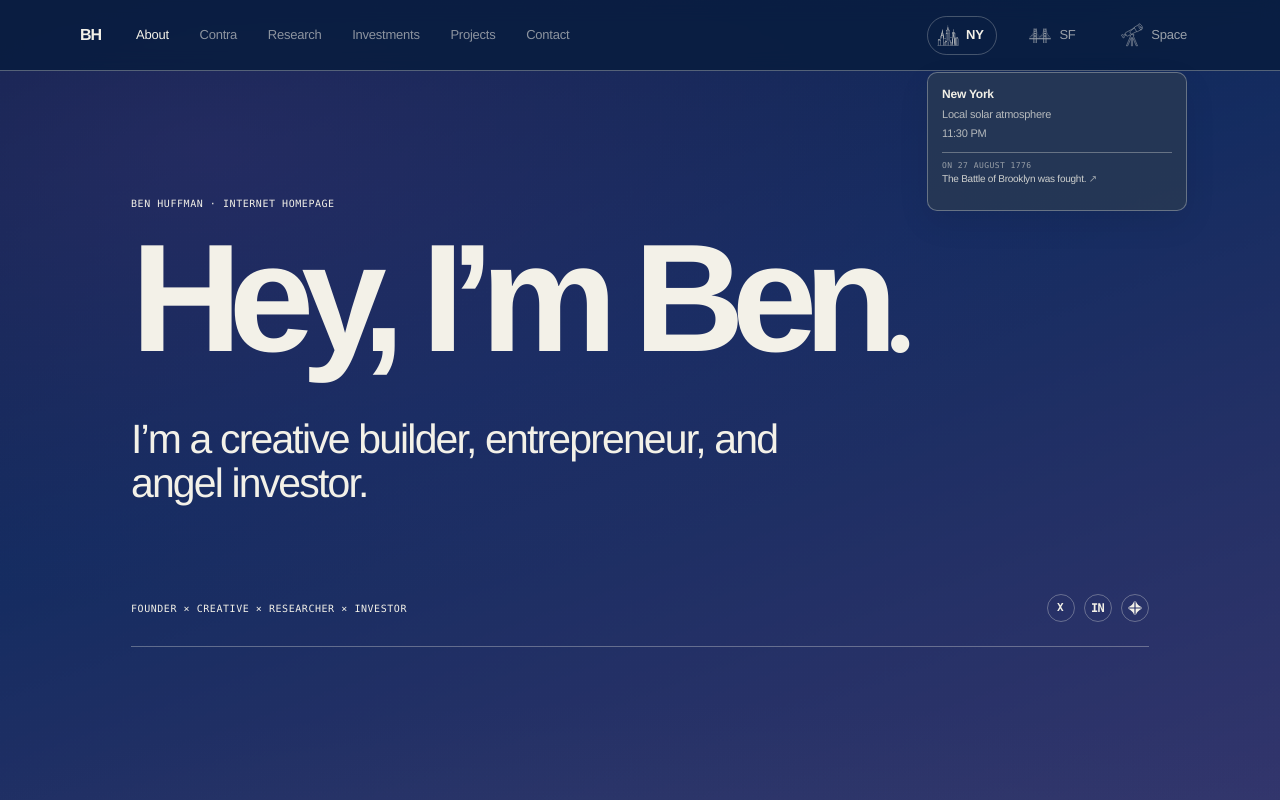
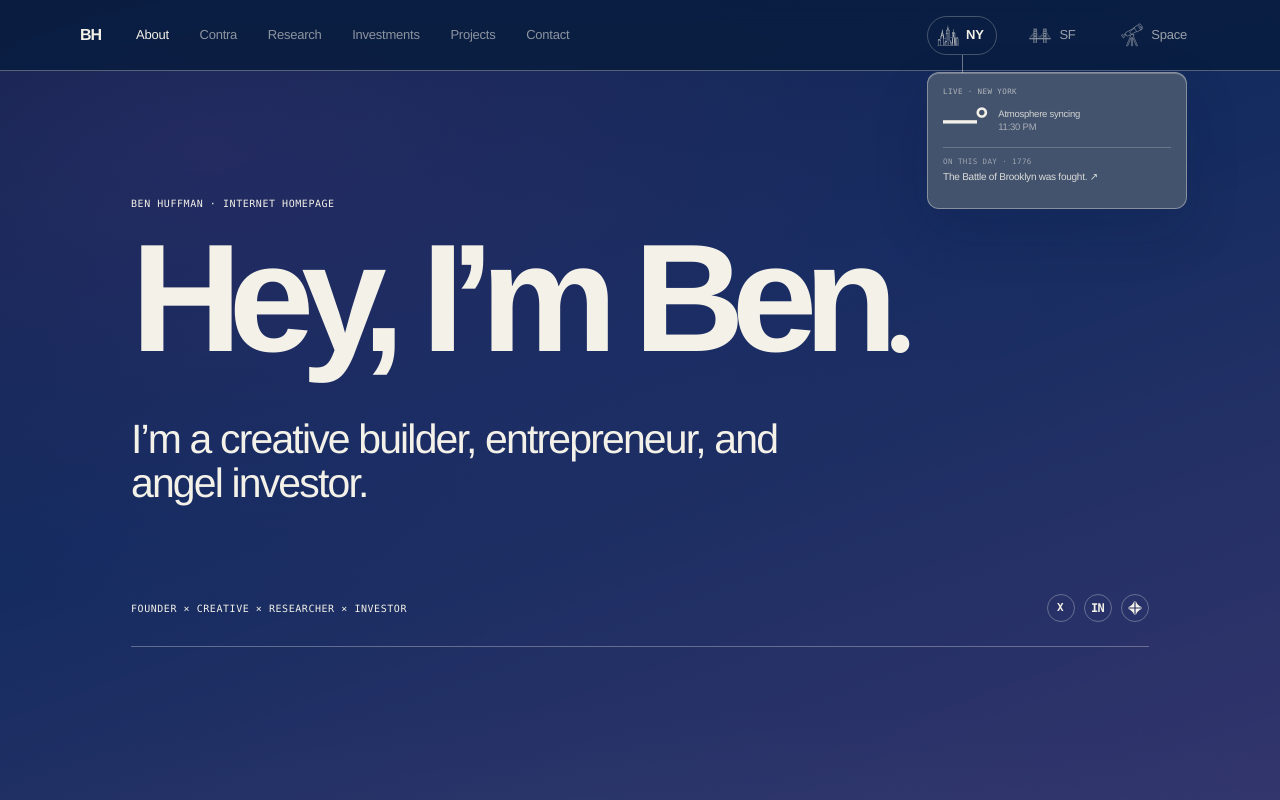
Before and after one commit to ben9885/get-ben.com, a Next.js app: page / in a window 1280 px wide. Shown: the top 800 px of the page. Built offline with nearby package versions, Linux system fonts and the light colour scheme; no server answers.

Commit message:
Elevate environmental status panels

```diff
--- a/app/atmosphere.tsx
+++ b/app/atmosphere.tsx
@@ -16,7 +16,6 @@ export const CITIES = {
 
 type DailyFact = { year: number; text: string; href: string };
 const DAILY_FACTS = dailyFactsData as Record<City | "SPACE", Record<string, DailyFact>>;
-const MONTH_NAMES = ["January","February","March","April","May","June","July","August","September","October","November","December"];
 
 const palettes: Record<string, Oklch[]> = {
   night: [[17,.055,258],[25,.09,260],[31,.09,278],[80,.04,250],[41,.12,270],[35,.11,292],[39,.05,255]],
@@ -65,7 +64,7 @@ function orbitTemperature(date:Date,city:City,altitudeKm=400) {
 function dailyCardFact(context:City|"SPACE",date:Date) {
   const zone=context==="SPACE"?"UTC":CITIES[context].zone,p=zonedParts(date,zone),key=`${String(p.month).padStart(2,"0")}-${String(p.day).padStart(2,"0")}`;
   const historical=DAILY_FACTS[context][key];
-  if(historical)return {label:`On ${p.day} ${MONTH_NAMES[p.month-1]} ${historical.year}`,text:historical.text,href:historical.href};
+  if(historical)return {label:`On this day · ${historical.year}`,text:historical.text,href:historical.href};
   if(context!=="SPACE"){
     const solar=solarState(date,context),minutes=Math.round((solar.sunset-solar.sunrise)*60),hours=Math.floor(minutes/60);
     return {label:"Today",text:`${hours}h ${String(minutes%60).padStart(2,"0")}m of daylight`,href:""};
@@ -142,10 +141,20 @@ function TelescopeIcon() {
 export function CitySwitcher({city,setCity,weather,mode,onMode,onPreloadSpace}:{city:City;setCity:(c:City)=>void;weather:WeatherState;mode:EnvironmentMode;onMode:(mode:EnvironmentMode)=>void;onPreloadSpace?:()=>void}) {
   const now=new Date(),c=CITIES[city],isSpace=mode==="space",time=new Intl.DateTimeFormat("en-US",{timeZone:isSpace?"UTC":c.zone,hour:"numeric",minute:"2-digit"}).format(now),orbit=orbitTemperature(now,city);
   const chooseCity=(next:City)=>{setCity(next);onMode(next.toLowerCase() as EnvironmentMode)};
-  const details=(space=false)=>{const fact=dailyCardFact(space?"SPACE":city,now);return <div className="weather-tip" role="group" aria-label={space?`Estimated spacecraft surface temperature ${orbit.temperature} degrees Fahrenheit, ${orbit.state}, at ${orbit.altitudeKm} kilometers above ${c.name}`:undefined}><strong>{space?"Space":c.name}</strong><span>{space?`≈${orbit.temperature}°F · ${orbit.state}`:weather?`${Math.round(weather.temperature)}° · ${weatherLabel(weather.weatherCode)}`:"Local solar atmosphere"}</span><span>{time}{space?" UTC":""}</span><div className="weather-fact"><span className="weather-fact-label mono">{fact.label}</span>{fact.href?<a className="weather-fact-copy" href={fact.href} target="_blank" rel="noreferrer">{fact.text} <span aria-hidden>↗</span></a>:<span className="weather-fact-copy">{fact.text}</span>}</div></div>};
+  const details=(space=false)=>{
+    const fact=dailyCardFact(space?"SPACE":city,now);
+    const metric=space?`≈${orbit.temperature}°F`:weather?`${Math.round(weather.temperature)}°`:"—°";
+    const condition=space?orbit.state:weather?weatherLabel(weather.weatherCode):"Atmosphere syncing";
+    const location=space?"Near-earth orbit":c.name;
+    return <div className={`weather-tip${space?" is-space":""}`} role="group" aria-label={space?`Estimated spacecraft surface temperature ${orbit.temperature} degrees Fahrenheit, ${orbit.state}, at ${orbit.altitudeKm} kilometers above ${c.name}`:`Current weather and local history for ${c.name}`}>
+      <span className="weather-live mono">Live · {location}</span>
+      <div className="weather-primary"><strong className="weather-metric">{metric}</strong><div className="weather-meta"><span>{condition}</span><span>{time}{space?" UTC":""}</span></div></div>
+      <div className="weather-fact"><span className="weather-fact-label mono">{fact.label}</span>{fact.href?<a className="weather-fact-copy" href={fact.href} target="_blank" rel="noreferrer">{fact.text} <span aria-hidden>↗</span></a>:<span className="weather-fact-copy">{fact.text}</span>}</div>
+    </div>;
+  };
   return <div className={`environment mode-${mode}`}><div className="city-switch" role="group" aria-label="Environmental view">
-    <div className="city-option"><button onClick={()=>chooseCity("NY")} className={mode==="ny"?"selected":""} aria-pressed={mode==="ny"}><span className="city-glyph city-glyph-ny" aria-hidden />NY</button>{mode==="ny"&&details()}</div>
-    <div className="city-option"><button onClick={()=>chooseCity("SF")} className={mode==="sf"?"selected":""} aria-pressed={mode==="sf"}><span className="city-glyph city-glyph-sf" aria-hidden />SF</button>{mode==="sf"&&details()}</div>
-    <div className="city-option"><button className={`space-option ${mode==="space"?"selected":""}`} onClick={()=>onMode("space")} onPointerEnter={onPreloadSpace} onFocus={onPreloadSpace} aria-label="Space view" aria-pressed={mode==="space"}><TelescopeIcon />Space</button>{mode==="space"&&details(true)}</div>
+    <div className={`city-option${mode==="ny"?" has-card":""}`}><button onClick={()=>chooseCity("NY")} className={mode==="ny"?"selected":""} aria-pressed={mode==="ny"}><span className="city-glyph city-glyph-ny" aria-hidden />NY</button>{mode==="ny"&&details()}</div>
+    <div className={`city-option${mode==="sf"?" has-card":""}`}><button onClick={()=>chooseCity("SF")} className={mode==="sf"?"selected":""} aria-pressed={mode==="sf"}><span className="city-glyph city-glyph-sf" aria-hidden />SF</button>{mode==="sf"&&details()}</div>
+    <div className={`city-option${mode==="space"?" has-card":""}`}><button className={`space-option ${mode==="space"?"selected":""}`} onClick={()=>onMode("space")} onPointerEnter={onPreloadSpace} onFocus={onPreloadSpace} aria-label="Space view" aria-pressed={mode==="space"}><TelescopeIcon />Space</button>{mode==="space"&&details(true)}</div>
   </div></div>;
 }
--- a/app/globals.css
+++ b/app/globals.css
@@ -21,6 +21,7 @@ nav { max-width:1120px; margin:auto; display:flex; align-items:center; gap:28px;
 .environment { position:relative; font-size:13px; display:flex; align-items:center; white-space:nowrap; }
 .city-switch { display:flex; align-items:center; gap:clamp(12px,1.7vw,24px); }
 .city-option { position:relative; display:flex; }
+.city-option.has-card::after { content:""; position:absolute; z-index:3; top:100%; left:50%; width:1px; height:18px; background:color-mix(in srgb,var(--ink) 42%,transparent); pointer-events:none; }
 .city-switch button { appearance:none; min-height:38px; border:1px solid transparent; border-radius:999px; padding:8px 12px 8px 9px; background:transparent; display:flex; align-items:center; gap:7px; cursor:pointer; opacity:.62; font-weight:520; transition:opacity .18s ease,border-color .18s ease,transform .18s ease; }
 .city-switch button:hover { opacity:1; transform:translateY(-1px); }
 .city-switch button:focus-visible { opacity:1; outline:1px solid currentColor; outline-offset:2px; }
@@ -32,14 +33,19 @@ nav { max-width:1120px; margin:auto; display:flex; align-items:center; gap:28px;
 .city-glyph-sf { width:24px; height:17px; -webkit-mask-image:url("/city-icons/sf.svg"); mask-image:url("/city-icons/sf.svg"); }
 .city-glyph-ny { width:22px; height:21px; -webkit-mask-image:url("/city-icons/ny.svg"); mask-image:url("/city-icons/ny.svg"); }
 .city-switch button:hover .city-glyph { transform:scale(1.06); }
-.weather-tip { position:absolute; z-index:2; left:50%; top:calc(100% + 17px); width:260px; max-width:calc(100vw - 32px); padding:12px 14px; display:flex; flex-direction:column; gap:3px; overflow:hidden; background:color-mix(in srgb,var(--nav-bg) 88%,var(--ink) 12%); border:1px solid var(--line); border-radius:10px; box-shadow:0 12px 32px rgba(0,0,0,.08); font-size:11px; opacity:1; transform:translateX(-50%); pointer-events:auto; transition:opacity .18s ease,transform .18s ease; }
+.weather-tip { position:absolute; z-index:2; left:50%; top:calc(100% + 17px); width:260px; max-width:calc(100vw - 32px); padding:14px 15px 13px; display:flex; flex-direction:column; overflow:hidden; background:color-mix(in srgb,var(--nav-bg) 76%,white 24%); border:1px solid color-mix(in srgb,var(--ink) 38%,transparent); border-radius:12px; box-shadow:0 22px 54px rgba(5,20,55,.16),inset 0 1px rgba(255,255,255,.25); backdrop-filter:blur(18px) saturate(1.15); -webkit-backdrop-filter:blur(18px) saturate(1.15); font-size:11px; opacity:1; transform:translateX(-50%); pointer-events:auto; transition:opacity .18s ease,transform .18s ease,background .8s ease; }
 .city-option:first-child .weather-tip { left:0; transform:none; }
 .city-option:last-child .weather-tip { left:auto; right:0; transform:none; }
-.weather-tip strong { font-size:12px; }
-.weather-tip span { opacity:.7; }
-.weather-fact { min-height:46px; min-width:0; margin-top:7px; padding-top:8px; border-top:1px solid var(--line); display:flex; flex-direction:column; gap:3px; }
-.weather-tip .weather-fact-label { font-size:8px; line-height:1.2; opacity:.56; }
-.weather-tip .weather-fact-copy { display:-webkit-box; width:100%; min-width:0; overflow:hidden; overflow-wrap:break-word; white-space:normal; -webkit-box-orient:vertical; -webkit-line-clamp:2; font-size:10px; line-height:1.25; opacity:.82; }
+.weather-live { font-size:7.5px; line-height:1.2; opacity:.62; }
+.weather-primary { display:flex; align-items:flex-end; gap:12px; margin-top:9px; }
+.weather-metric { flex:0 0 auto; font-size:34px; line-height:.86; letter-spacing:-.065em; font-weight:610; }
+.weather-tip.is-space .weather-metric { font-size:29px; letter-spacing:-.055em; }
+.weather-meta { min-width:0; display:flex; flex-direction:column; gap:2px; padding-bottom:1px; font-size:9.5px; line-height:1.2; }
+.weather-meta span:first-child { overflow:hidden; text-overflow:ellipsis; white-space:nowrap; opacity:.82; }
+.weather-meta span:last-child { opacity:.58; }
+.weather-fact { min-height:48px; min-width:0; margin-top:13px; padding-top:9px; border-top:1px solid color-mix(in srgb,var(--ink) 22%,transparent); display:flex; flex-direction:column; gap:4px; }
+.weather-tip .weather-fact-label { font-size:7.5px; line-height:1.2; opacity:.5; }
+.weather-tip .weather-fact-copy { display:-webkit-box; width:100%; min-width:0; overflow:hidden; overflow-wrap:break-word; white-space:normal; -webkit-box-orient:vertical; -webkit-line-clamp:2; font-size:10px; line-height:1.3; opacity:.86; }
 .weather-tip a.weather-fact-copy { transition:opacity .18s ease; }
 .weather-tip a.weather-fact-copy:hover { opacity:1; }
 .atmosphere-background { position:fixed; inset:0; z-index:0; overflow:hidden; background:#1261ee; pointer-events:none; opacity:1; filter:none; transition:opacity 1.25s cubic-bezier(.22,1,.36,1),filter 1.25s cubic-bezier(.22,1,.36,1); }
```
